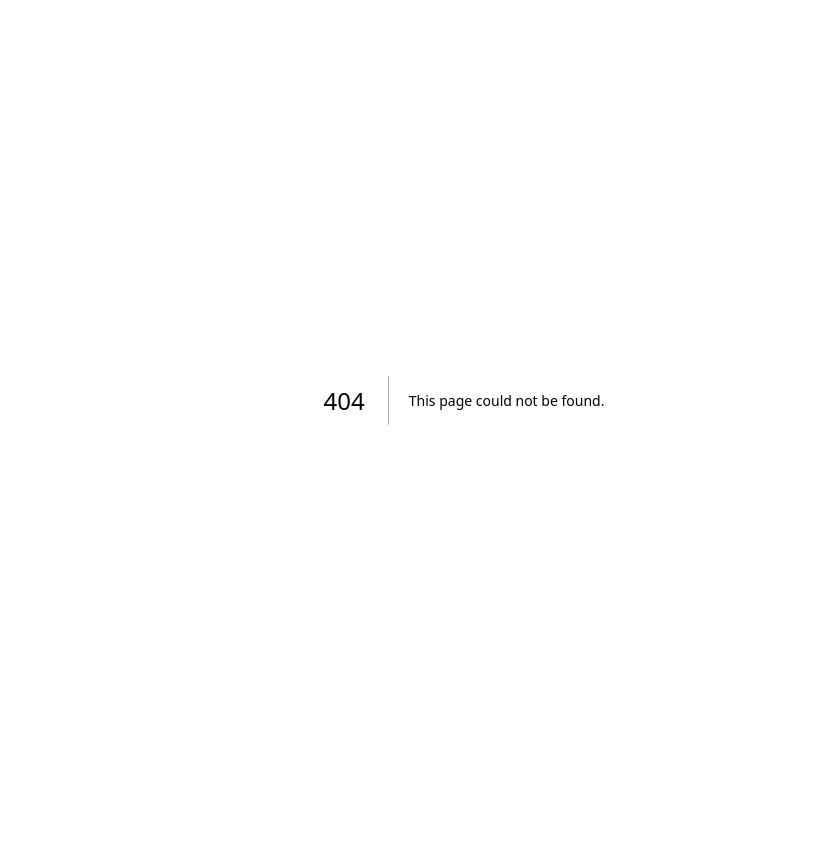
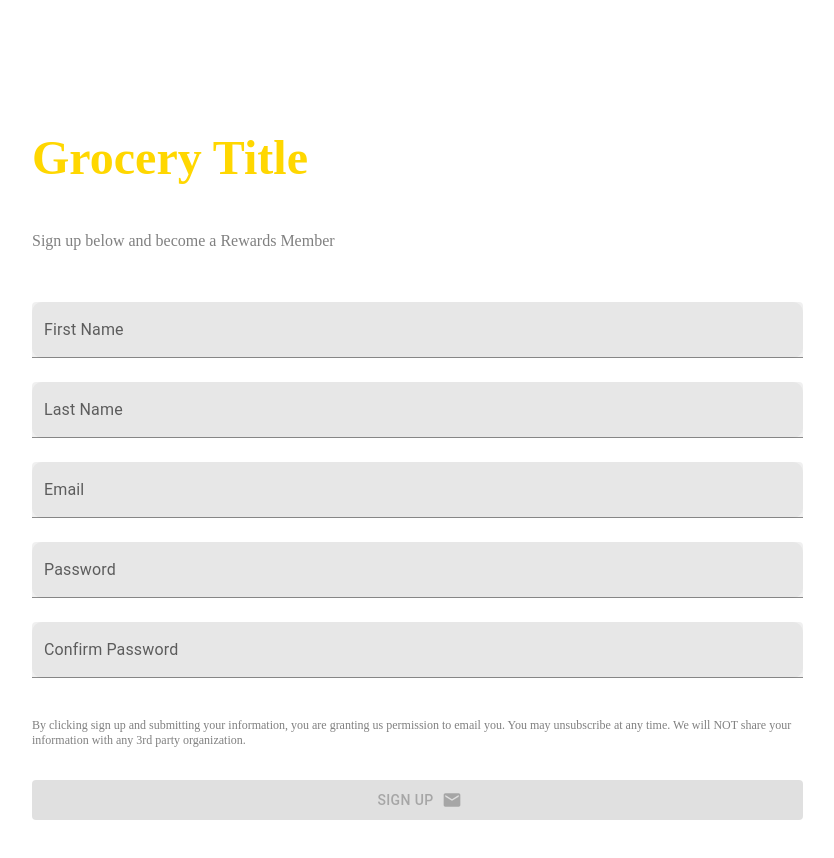
Before and after one commit to herpichRmit/SuperPrice, a Next.js app in the folder frontend/: page /SignUp/SignUpLayout in a window 1280 px wide. Before the commit this address had no page. Shown: the top 858 px of the page, without its empty margins (176-1010 px from the left). Before the commit the page ends 800 px from the top, so only its background shows below. Built offline with nearby package versions, Linux system fonts and the light colour scheme.

Commit message:
Added SignUpLayout and css

```diff
--- a/frontend/package.json
+++ b/frontend/package.json
@@ -23,6 +23,8 @@
     "postcss": "8.4.27",
     "react": "18.2.0",
     "react-bootstrap": "^2.8.0",
+    "react-router-bootstrap": "^0.26.2",
+    "react-router-dom": "^6.14.2",
     "react-dom": "18.2.0",
     "tailwindcss": "3.3.3"
   },
--- /dev/null
+++ b/frontend/src/pages/SignUp/SignUpLayout.css
@@ -0,0 +1,23 @@
+.logo {
+    float:left;
+    width:12%;
+}
+
+.middle {
+    width:49%;
+    float:left;
+    height:80px;
+}
+
+.graphicimage {
+    float:right;
+    width:39%;
+    height:95vh;
+}
+
+.userArea {
+    float:left;
+    width:61%;
+    padding: 90px 200px 10px 200px;
+    justify-content: center;
+}
--- /dev/null
+++ b/frontend/src/pages/SignUp/SignUpLayout.tsx
@@ -0,0 +1,14 @@
+import React from 'react'
+import './SignUpLayout.css'
+import UserInput from './SignUp'
+
+const SignUpLayout = () => {
+
+    return(
+    <div className='userArea'>
+        <UserInput/>
+    </div>
+    )
+}
+
+export default SignUpLayout;
```
Also changed, not shown: 1 other file (tests, documents, lock files or other folders).
